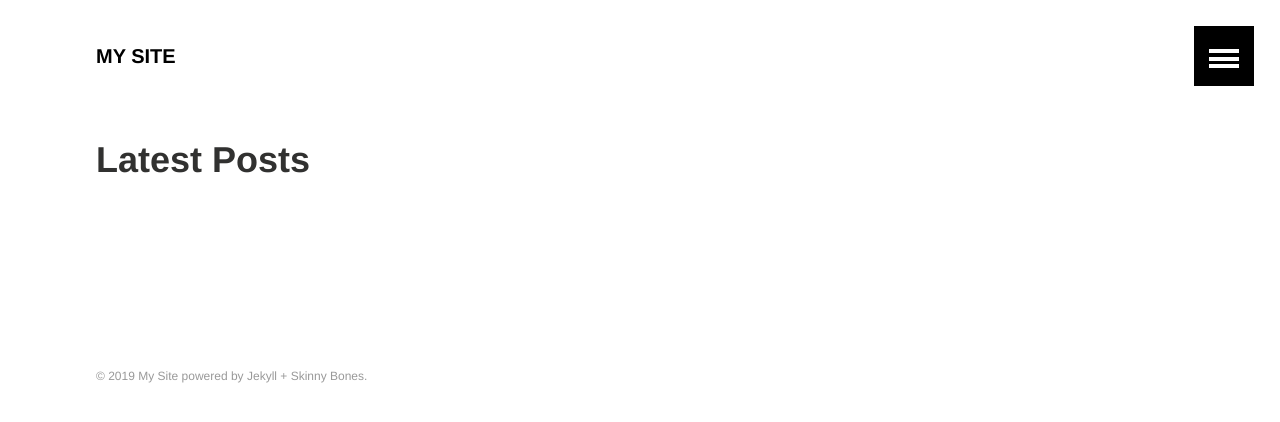
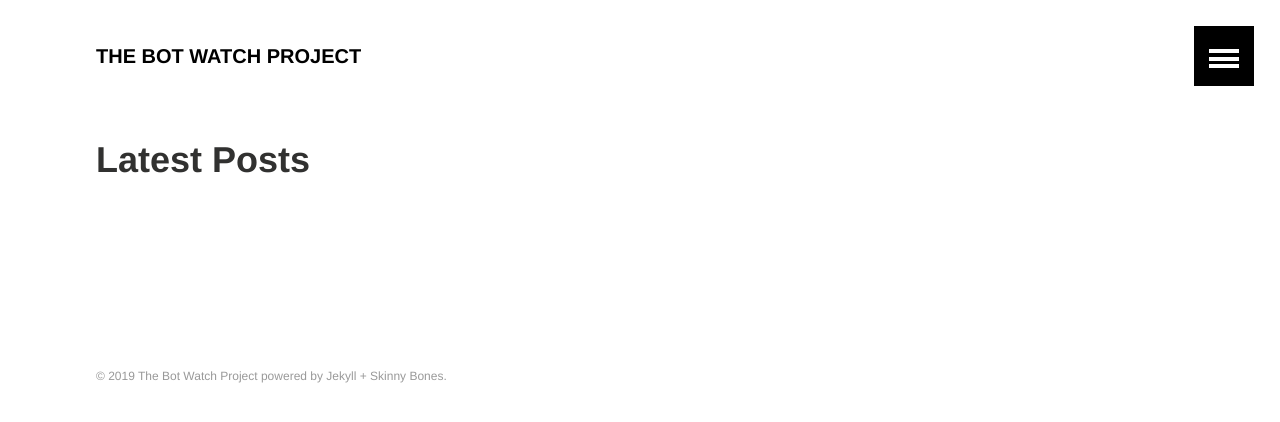
Before and after one commit to kenmaready/botwatch, a Jekyll site: the page built from index.md, in a window 1280 px wide. Shown: the top 422 px of the page. Built offline with Jekyll 4.4.1, drawn with Linux system fonts in a browser that asks for light colours.

Commit message:
Minor Updates to config
Updating config.yml with some basic info

```diff
--- a/_config.yml
+++ b/_config.yml
@@ -1,11 +1,11 @@
 # Site wide configuration
 
-title: "My Site"
-description: "This is a description of my awesome site."
-logo: # 120x120 px default image used for Twitter summary card
-teaser: # 400x250 px default teaser image used in image archive grid
+title: "The Bot Watch Project"
+description: "Site for the bot watch project on github."
+logo: bot-avatar.jpg
+teaser: circuit-board-bkgrnd.jpg
 locale: en
-url:
+url: http://kenmaready.github.io/botwatch
 feed:
   path: atom.xml
 
```
Also changed, not shown: images/bot-avatar.jpg (added), images/circuit-board-bkgrnd.jpg (added).
